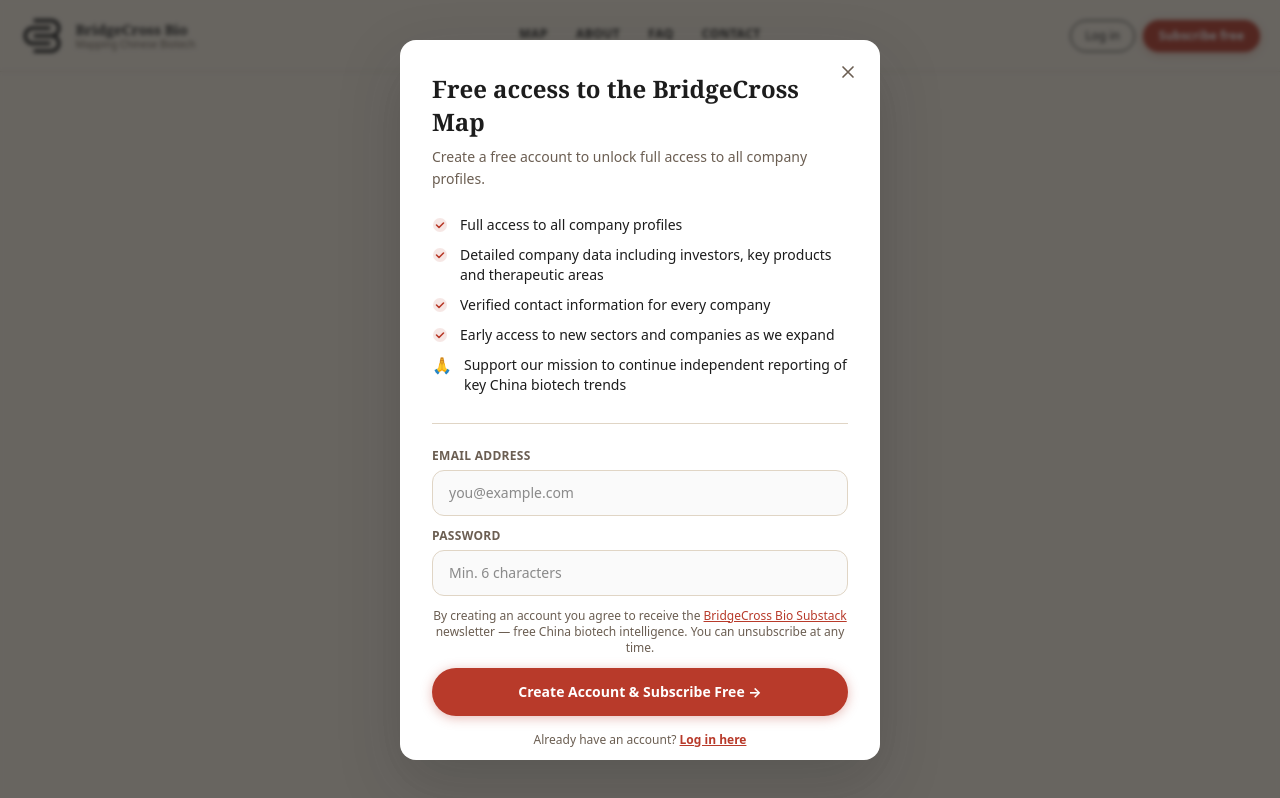
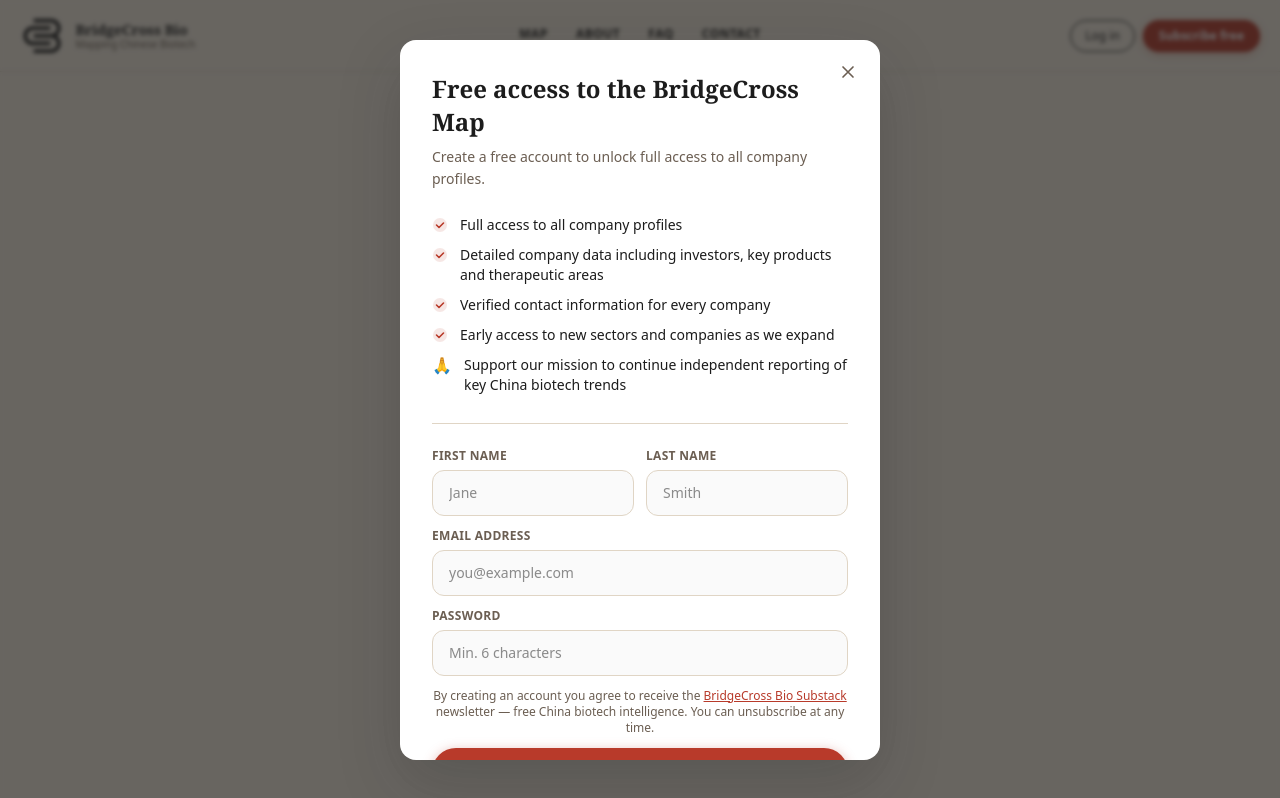
Before and after one commit to bridgecrossbio/bridgecross-map, a Next.js app: page /auth in a window 1280 px wide. Both pictures are taken after a click on the button "Subscribe free". Built offline with nearby package versions, Linux system fonts and the light colour scheme; no server answers.

Commit message:
Add first and last name to signup flow and auth context

```diff
--- a/components/SignupModal.tsx
+++ b/components/SignupModal.tsx
@@ -12,6 +12,8 @@
 ];
 
 export default function SignupModal({ onClose }: { onClose: () => void }) {
+  const [firstName, setFirstName] = useState("");
+  const [lastName, setLastName] = useState("");
   const [email, setEmail] = useState("");
   const [password, setPassword] = useState("");
   const [loading, setLoading] = useState(false);
@@ -31,13 +33,13 @@
 
   async function handleSubmit(e: React.FormEvent) {
     e.preventDefault();
-    if (!email.trim() || !password) return;
+    if (!firstName.trim() || !lastName.trim() || !email.trim() || !password) return;
     setLoading(true);
     setError(null);
 
     // NOTE: Disable email confirmation in Supabase dashboard:
     // Authentication → Settings → "Enable email confirmations" → OFF
-    const { error: signUpError } = await supabase.auth.signUp({
+    const { data, error: signUpError } = await supabase.auth.signUp({
       email: email.trim().toLowerCase(),
       password,
     });
@@ -48,10 +50,25 @@
       return;
     }
 
-    // Also record in email_subscribers
+    const normalizedEmail = email.trim().toLowerCase();
+
+    // Upsert name into profiles table
+    if (data.user) {
+      await supabase.from("profiles").upsert({
+        id: data.user.id,
+        email: normalizedEmail,
+        first_name: firstName.trim(),
+        last_name: lastName.trim(),
+      });
+    }
+
+    // Record in email_subscribers with name
     await supabase
       .from("email_subscribers")
-      .upsert({ email: email.trim().toLowerCase() }, { onConflict: "email" });
+      .upsert(
+        { email: normalizedEmail, first_name: firstName.trim(), last_name: lastName.trim() },
+        { onConflict: "email" }
+      );
 
     setDone(true);
     setTimeout(() => {
@@ -127,6 +144,40 @@
               <div className="h-px mb-6" style={{ backgroundColor: "#E0D5C5" }} />
 
               <form onSubmit={handleSubmit} className="space-y-3">
+                <div className="grid grid-cols-2 gap-3">
+                  <div>
+                    <label className="block text-xs font-semibold uppercase tracking-wide mb-1.5" style={{ color: "#6B5E52" }}>
+                      First Name
+                    </label>
+                    <input
+                      type="text"
+                      required
+                      value={firstName}
+                      onChange={(e) => setFirstName(e.target.value)}
+                      placeholder="Jane"
+                      className={inputCls}
+                      style={{ border: "1px solid #E0D5C5", color: "#1C1C1C", backgroundColor: "#FAFAFA" }}
+                      onFocus={(e) => { e.currentTarget.style.borderColor = "#B83A2A"; }}
+                      onBlur={(e) => { e.currentTarget.style.borderColor = "#E0D5C5"; }}
+                    />
+                  </div>
+                  <div>
+                    <label className="block text-xs font-semibold uppercase tracking-wide mb-1.5" style={{ color: "#6B5E52" }}>
+                      Last Name
+                    </label>
+                    <input
+                      type="text"
+                      required
+                      value={lastName}
+                      onChange={(e) => setLastName(e.target.value)}
+                      placeholder="Smith"
+                      className={inputCls}
+                      style={{ border: "1px solid #E0D5C5", color: "#1C1C1C", backgroundColor: "#FAFAFA" }}
+                      onFocus={(e) => { e.currentTarget.style.borderColor = "#B83A2A"; }}
+                      onBlur={(e) => { e.currentTarget.style.borderColor = "#E0D5C5"; }}
+                    />
+                  </div>
+                </div>
                 <div>
                   <label className="block text-xs font-semibold uppercase tracking-wide mb-1.5" style={{ color: "#6B5E52" }}>
                     Email address
--- a/lib/auth-context.tsx
+++ b/lib/auth-context.tsx
@@ -4,8 +4,16 @@
 import { User } from "@supabase/supabase-js";
 import { supabase } from "./supabase";
 
+interface Profile {
+  id: string;
+  email: string | null;
+  first_name: string | null;
+  last_name: string | null;
+}
+
 interface AuthContextValue {
   user: User | null;
+  profile: Profile | null;
   loading: boolean;
   hasAccess: boolean;
   signOut: () => Promise<void>;
@@ -13,6 +21,7 @@
 
 const AuthContext = createContext<AuthContextValue>({
   user: null,
+  profile: null,
   loading: true,
   hasAccess: false,
   signOut: async () => {},
@@ -20,16 +29,29 @@
 
 export function AuthProvider({ children }: { children: ReactNode }) {
   const [user, setUser] = useState<User | null>(null);
+  const [profile, setProfile] = useState<Profile | null>(null);
   const [loading, setLoading] = useState(true);
+
+  async function fetchProfile(userId: string) {
+    const { data } = await supabase
+      .from("profiles")
+      .select("id, email, first_name, last_name")
+      .eq("id", userId)
+      .single();
+    setProfile(data ?? null);
+  }
 
   useEffect(() => {
     supabase.auth.getSession().then(({ data: { session } }) => {
       setUser(session?.user ?? null);
+      if (session?.user) fetchProfile(session.user.id);
       setLoading(false);
     });
 
     const { data: { subscription } } = supabase.auth.onAuthStateChange((_event, session) => {
       setUser(session?.user ?? null);
+      if (session?.user) fetchProfile(session.user.id);
+      else setProfile(null);
       setLoading(false);
     });
 
@@ -41,10 +63,11 @@
   const signOut = async () => {
     await supabase.auth.signOut();
     setUser(null);
+    setProfile(null);
   };
 
   return (
-    <AuthContext.Provider value={{ user, loading, hasAccess, signOut }}>
+    <AuthContext.Provider value={{ user, profile, loading, hasAccess, signOut }}>
       {children}
     </AuthContext.Provider>
   );
```
